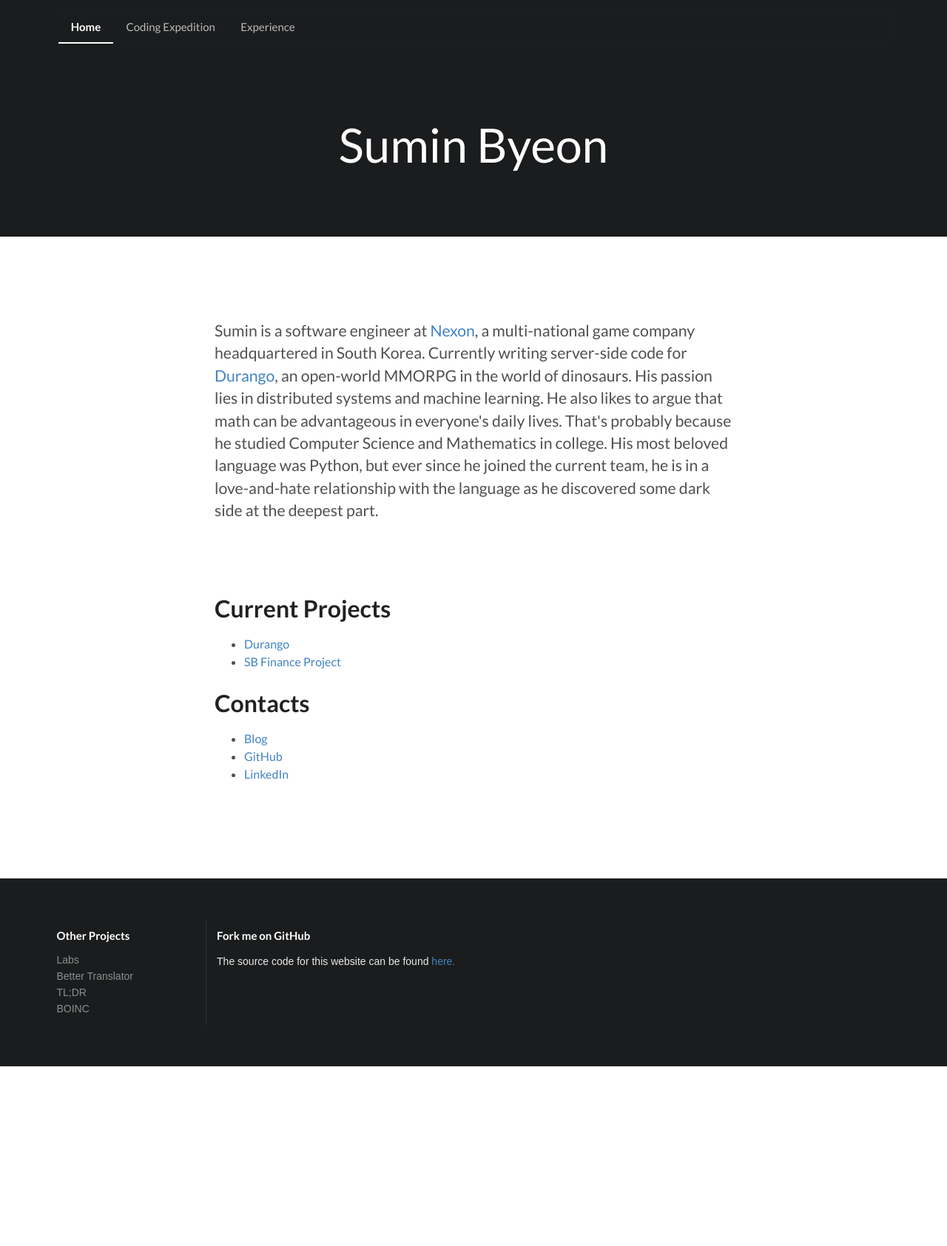
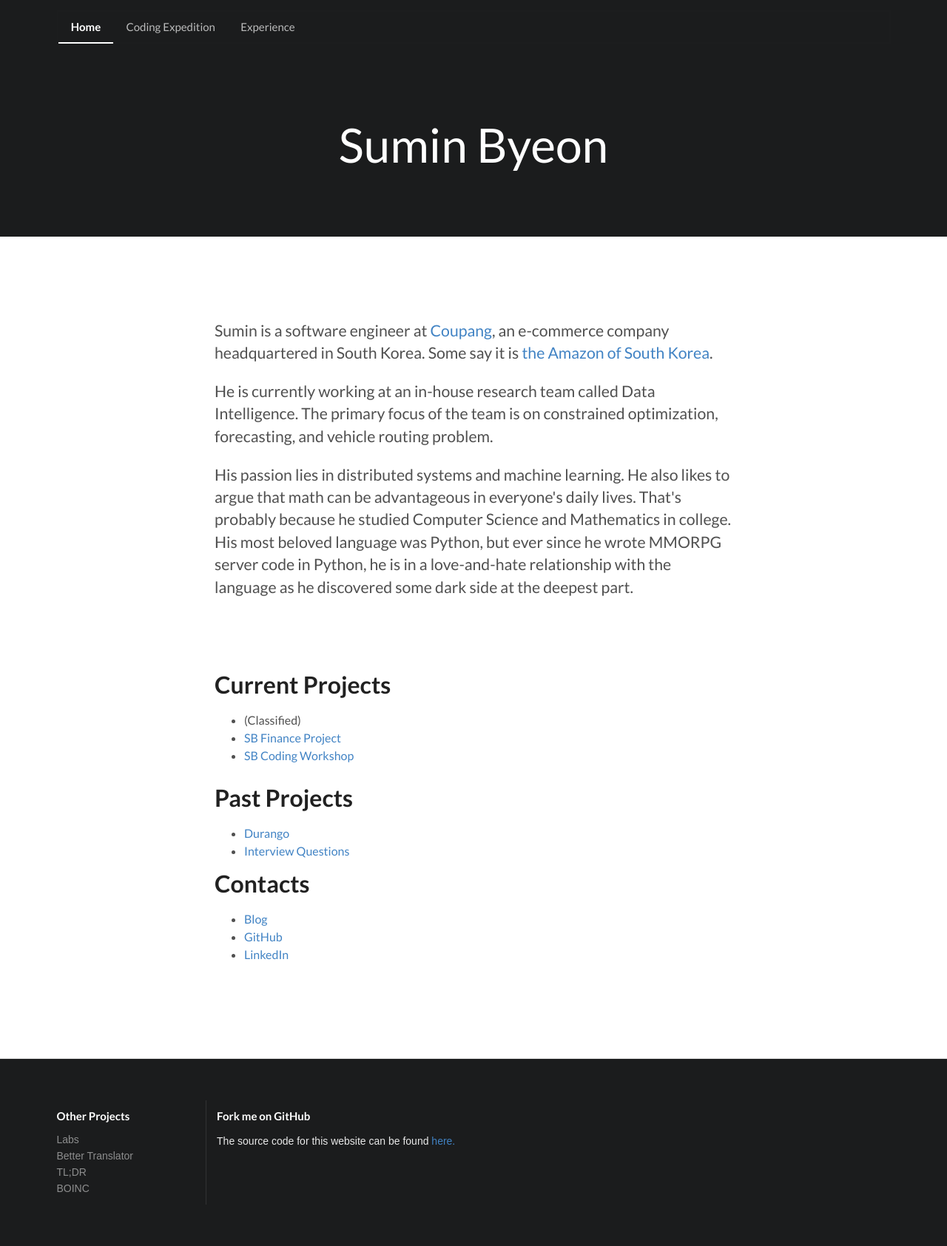
Before and after one commit to suminb/web, a Flask app: page / in a window 1280 px wide. Shown: the whole page at 74% size. Before the commit the page ends 1442 px from the top, so only its background shows below. Run offline with Flask 2, Linux system fonts and the light colour scheme; some libraries are stand-ins or nearby versions.

Commit message:
Update bio

```diff
--- a/web/templates/main/index.html
+++ b/web/templates/main/index.html
@@ -23,24 +23,40 @@
     <div class="ui vertical stripe segment">
       <div class="ui text container">
         <p>
-          Sumin is a software engineer at <a href="http://nexon.com">Nexon</a>,
-          a multi-national game company headquartered in South Korea. Currently
-          writing server-side code for
-          <a href="https://durango.nexon.com">Durango</a>, an open-world MMORPG
-          in the world of dinosaurs. His passion lies in distributed systems
-          and machine learning. He also likes to argue that math can be
-          advantageous in everyone's daily lives. That's probably because he
-          studied Computer Science and Mathematics in college. His most beloved
-          language was Python, but ever since he joined the current team, he is
-          in a love-and-hate relationship with the language as he discovered
-          some dark side at the deepest part.
+          Sumin is a software engineer at <a href="http://coupang.com">Coupang</a>,
+          an e-commerce company headquartered in South Korea. Some say it is
+          <a href="http://www.demystifyasia.com/coupang/">the Amazon of South
+          Korea</a>.
         </p>
+        <p>
+          He is currently working at an in-house research team called Data
+          Intelligence. The primary focus of the team is on constrained
+          optimization, forecasting, and vehicle routing problem.
+        </p>
+        <p>
+          His passion lies in distributed systems and machine learning. He also
+          likes to argue that math can be advantageous in everyone's daily
+          lives. That's probably because he studied Computer Science and
+          Mathematics in college. His most beloved language was Python, but
+          ever since he wrote MMORPG server code in Python, he is in a
+          love-and-hate relationship with the language as he discovered some
+          dark side at the deepest part.
+        </p>
+
         <!-- TODO: Put an auto-updated commit graph here -->
         <h3 class="ui header">Current Projects</h3>
         <ul>
+          <li>(Classified)</li>
+          <li><a href="https://github.com/suminb/finance">SB Finance Project</a></li>
+          <li><a href="https://github.com/suminb/sbcw">SB Coding Workshop</a></li>
+        </ul>
+
+        <h3 class="ui header">Past Projects</h3>
+        <ul>
           <li><a href="http://durango.nexon.com">Durango</a></li>
-          <li><a href="http://github.com/suminb/finance">SB Finance Project</a></li>
+          <li><a href="https://github.com/suminb/interview-questions">Interview Questions</li>
         </ul>
+
         <h3 class="ui header">Contacts</h3>
         <ul>
           <li><a href="http://philosophical.one">Blog</a></li>
```
